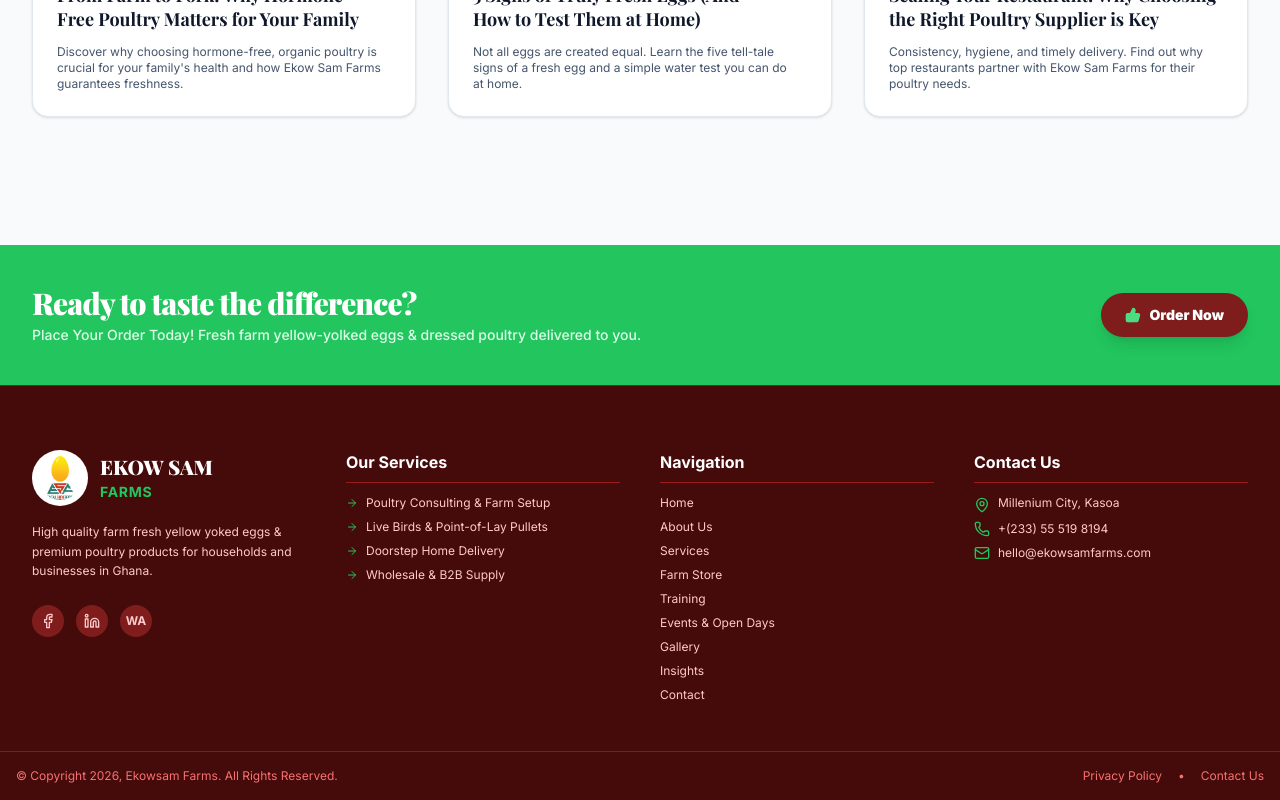
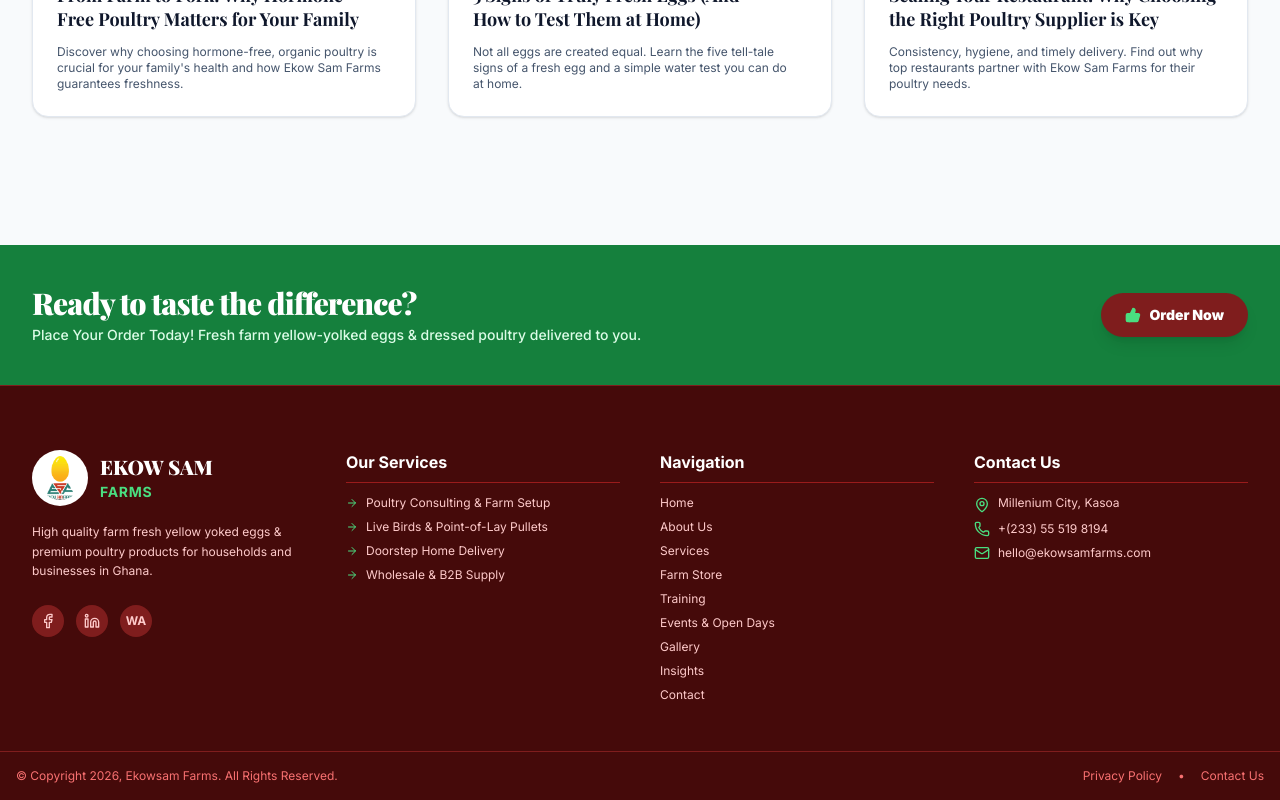
Before and after one commit to gomathie/ekowsamfarms, a React (Vite) app: page / in a window 1280 px wide. Shown: the part 4812-5612 px from the top of the page. Built offline with nearby package versions, Linux system fonts and the light colour scheme.

Commit message:
feat: update footer styles for improved visual consistency and accessibility

```diff
--- a/src/components/Footer.tsx
+++ b/src/components/Footer.tsx
@@ -31,7 +31,7 @@ export const Footer: React.FC<FooterProps> = ({ setCurrentPage }) => {
   return (
     <footer className="font-sans text-brand-100">
       {/* Ready to taste the difference CTA Banner (Vibrant Green) */}
-      <div className="bg-accent-500 text-white py-10 px-4 sm:px-8">
+      <div className="bg-accent-700 text-white py-10 px-4 sm:px-8">
         <div className="max-w-7xl mx-auto flex flex-col md:flex-row items-center justify-between gap-6">
           <div>
             <h2 className="text-2xl sm:text-3xl font-black font-serif tracking-tight text-white">
@@ -65,7 +65,7 @@ export const Footer: React.FC<FooterProps> = ({ setCurrentPage }) => {
               />
               <div>
                 <span className="text-xl font-black text-white font-serif block leading-tight">EKOW SAM</span>
-                <span className="text-sm font-bold text-accent-500 tracking-wider">FARMS</span>
+                <span className="text-sm font-bold text-accent-400 tracking-wider">FARMS</span>
               </div>
             </div>
             <p className="text-brand-200 text-xs leading-relaxed">
@@ -73,13 +73,13 @@ export const Footer: React.FC<FooterProps> = ({ setCurrentPage }) => {
             </p>
 
             <div className="pt-2 flex items-center gap-3">
-              <a href={FARM_INFO.socials.facebook} target="_blank" rel="noopener noreferrer" className="w-8 h-8 rounded-full bg-brand-900 hover:bg-accent-500 hover:text-brand-950 text-brand-200 flex items-center justify-center transition-colors">
+              <a href={FARM_INFO.socials.facebook} target="_blank" rel="noopener noreferrer" className="w-8 h-8 rounded-full bg-brand-900 hover:bg-accent-400 hover:text-brand-950 text-brand-200 flex items-center justify-center transition-colors">
                 <Facebook className="w-4 h-4" />
               </a>
-              <a href={FARM_INFO.socials.linkedin} target="_blank" rel="noopener noreferrer" className="w-8 h-8 rounded-full bg-brand-900 hover:bg-accent-500 hover:text-brand-950 text-brand-200 flex items-center justify-center transition-colors">
+              <a href={FARM_INFO.socials.linkedin} target="_blank" rel="noopener noreferrer" className="w-8 h-8 rounded-full bg-brand-900 hover:bg-accent-400 hover:text-brand-950 text-brand-200 flex items-center justify-center transition-colors">
                 <Linkedin className="w-4 h-4" />
               </a>
-              <a href={`https://wa.me/${FARM_INFO.socials.whatsapp}`} target="_blank" rel="noopener noreferrer" className="w-8 h-8 rounded-full bg-brand-900 hover:bg-accent-500 hover:text-brand-950 text-brand-200 flex items-center justify-center transition-colors font-bold text-xs">
+              <a href={`https://wa.me/${FARM_INFO.socials.whatsapp}`} target="_blank" rel="noopener noreferrer" className="w-8 h-8 rounded-full bg-brand-900 hover:bg-accent-400 hover:text-brand-950 text-brand-200 flex items-center justify-center transition-colors font-bold text-xs">
                 WA
               </a>
             </div>
@@ -89,20 +89,20 @@ export const Footer: React.FC<FooterProps> = ({ setCurrentPage }) => {
           <div className="space-y-3">
             <h4 className="text-white font-bold text-base border-b border-brand-800 pb-2">Our Services</h4>
             <ul className="space-y-2 text-xs text-brand-200">
-              <li className="flex items-center gap-2 hover:text-accent-500 cursor-pointer" onClick={() => navigateTo('divisions')}>
-                <ArrowRight className="w-3 h-3 text-accent-500" />
+              <li className="flex items-center gap-2 hover:text-accent-400 cursor-pointer" onClick={() => navigateTo('divisions')}>
+                <ArrowRight className="w-3 h-3 text-accent-400" />
                 <span>Poultry Consulting &amp; Farm Setup</span>
               </li>
-              <li className="flex items-center gap-2 hover:text-accent-500 cursor-pointer" onClick={() => navigateTo('divisions')}>
-                <ArrowRight className="w-3 h-3 text-accent-500" />
+              <li className="flex items-center gap-2 hover:text-accent-400 cursor-pointer" onClick={() => navigateTo('divisions')}>
+                <ArrowRight className="w-3 h-3 text-accent-400" />
                 <span>Live Birds &amp; Point-of-Lay Pullets</span>
               </li>
-              <li className="flex items-center gap-2 hover:text-accent-500 cursor-pointer" onClick={() => navigateTo('divisions')}>
-                <ArrowRight className="w-3 h-3 text-accent-500" />
+              <li className="flex items-center gap-2 hover:text-accent-400 cursor-pointer" onClick={() => navigateTo('divisions')}>
+                <ArrowRight className="w-3 h-3 text-accent-400" />
                 <span>Doorstep Home Delivery</span>
               </li>
-              <li className="flex items-center gap-2 hover:text-accent-500 cursor-pointer" onClick={() => navigateTo('divisions')}>
-                <ArrowRight className="w-3 h-3 text-accent-500" />
+              <li className="flex items-center gap-2 hover:text-accent-400 cursor-pointer" onClick={() => navigateTo('divisions')}>
+                <ArrowRight className="w-3 h-3 text-accent-400" />
                 <span>Wholesale & B2B Supply</span>
               </li>
             </ul>
@@ -112,15 +112,15 @@ export const Footer: React.FC<FooterProps> = ({ setCurrentPage }) => {
           <div className="space-y-3">
             <h4 className="text-white font-bold text-base border-b border-brand-800 pb-2">Navigation</h4>
             <ul className="space-y-2 text-xs text-brand-200">
-              <li><button onClick={() => navigateTo('home')} className="hover:text-accent-500 transition-colors">Home</button></li>
-              <li><button onClick={() => navigateTo('about')} className="hover:text-accent-500 transition-colors">About Us</button></li>
-              <li><button onClick={() => navigateTo('divisions')} className="hover:text-accent-500 transition-colors">Services</button></li>
-              <li><button onClick={() => navigateTo('store')} className="hover:text-accent-500 transition-colors">Farm Store</button></li>
-              <li><button onClick={() => navigateTo('training')} className="hover:text-accent-500 transition-colors">Training</button></li>
-              <li><button onClick={() => navigateTo('events')} className="hover:text-accent-500 transition-colors">Events &amp; Open Days</button></li>
-              <li><button onClick={() => navigateTo('gallery')} className="hover:text-accent-500 transition-colors">Gallery</button></li>
-              <li><button onClick={() => navigateTo('blog')} className="hover:text-accent-500 transition-colors">Insights</button></li>
-              <li><button onClick={() => navigateTo('contact')} className="hover:text-accent-500 transition-colors">Contact</button></li>
+              <li><button onClick={() => navigateTo('home')} className="hover:text-accent-400 transition-colors">Home</button></li>
+              <li><button onClick={() => navigateTo('about')} className="hover:text-accent-400 transition-colors">About Us</button></li>
+              <li><button onClick={() => navigateTo('divisions')} className="hover:text-accent-400 transition-colors">Services</button></li>
+              <li><button onClick={() => navigateTo('store')} className="hover:text-accent-400 transition-colors">Farm Store</button></li>
+              <li><button onClick={() => navigateTo('training')} className="hover:text-accent-400 transition-colors">Training</button></li>
+              <li><button onClick={() => navigateTo('events')} className="hover:text-accent-400 transition-colors">Events &amp; Open Days</button></li>
+              <li><button onClick={() => navigateTo('gallery')} className="hover:text-accent-400 transition-colors">Gallery</button></li>
+              <li><button onClick={() => navigateTo('blog')} className="hover:text-accent-400 transition-colors">Insights</button></li>
+              <li><button onClick={() => navigateTo('contact')} className="hover:text-accent-400 transition-colors">Contact</button></li>
             </ul>
           </div>
 
@@ -129,15 +129,15 @@ export const Footer: React.FC<FooterProps> = ({ setCurrentPage }) => {
             <h4 className="text-white font-bold text-base border-b border-brand-800 pb-2">Contact Us</h4>
             <div className="text-xs text-brand-200 space-y-2">
               <div className="flex items-start gap-2">
-                <MapPin className="w-4 h-4 text-accent-500 shrink-0 mt-0.5" />
+                <MapPin className="w-4 h-4 text-accent-400 shrink-0 mt-0.5" />
                 <span>{FARM_INFO.address}</span>
               </div>
               <div className="flex items-center gap-2">
-                <Phone className="w-4 h-4 text-accent-500 shrink-0" />
+                <Phone className="w-4 h-4 text-accent-400 shrink-0" />
                 <span>{FARM_INFO.phones[1]}</span>
               </div>
               <div className="flex items-center gap-2">
-                <Mail className="w-4 h-4 text-accent-500 shrink-0" />
+                <Mail className="w-4 h-4 text-accent-400 shrink-0" />
                 <span>{FARM_INFO.emails[1]}</span>
               </div>
             </div>
@@ -150,9 +150,9 @@ export const Footer: React.FC<FooterProps> = ({ setCurrentPage }) => {
         <div className="max-w-7xl mx-auto flex flex-col sm:flex-row items-center justify-between gap-2">
           <p>© Copyright 2026, Ekowsam Farms. All Rights Reserved.</p>
           <div className="flex items-center gap-4 text-brand-400">
-            <button onClick={() => navigateTo('about')} className="hover:text-accent-500 transition-colors">Privacy Policy</button>
+            <button onClick={() => navigateTo('about')} className="hover:text-accent-400 transition-colors">Privacy Policy</button>
             <span>•</span>
-            <button onClick={() => navigateTo('contact')} className="hover:text-accent-500 transition-colors">Contact Us</button>
+            <button onClick={() => navigateTo('contact')} className="hover:text-accent-400 transition-colors">Contact Us</button>
           </div>
         </div>
       </div>
```
